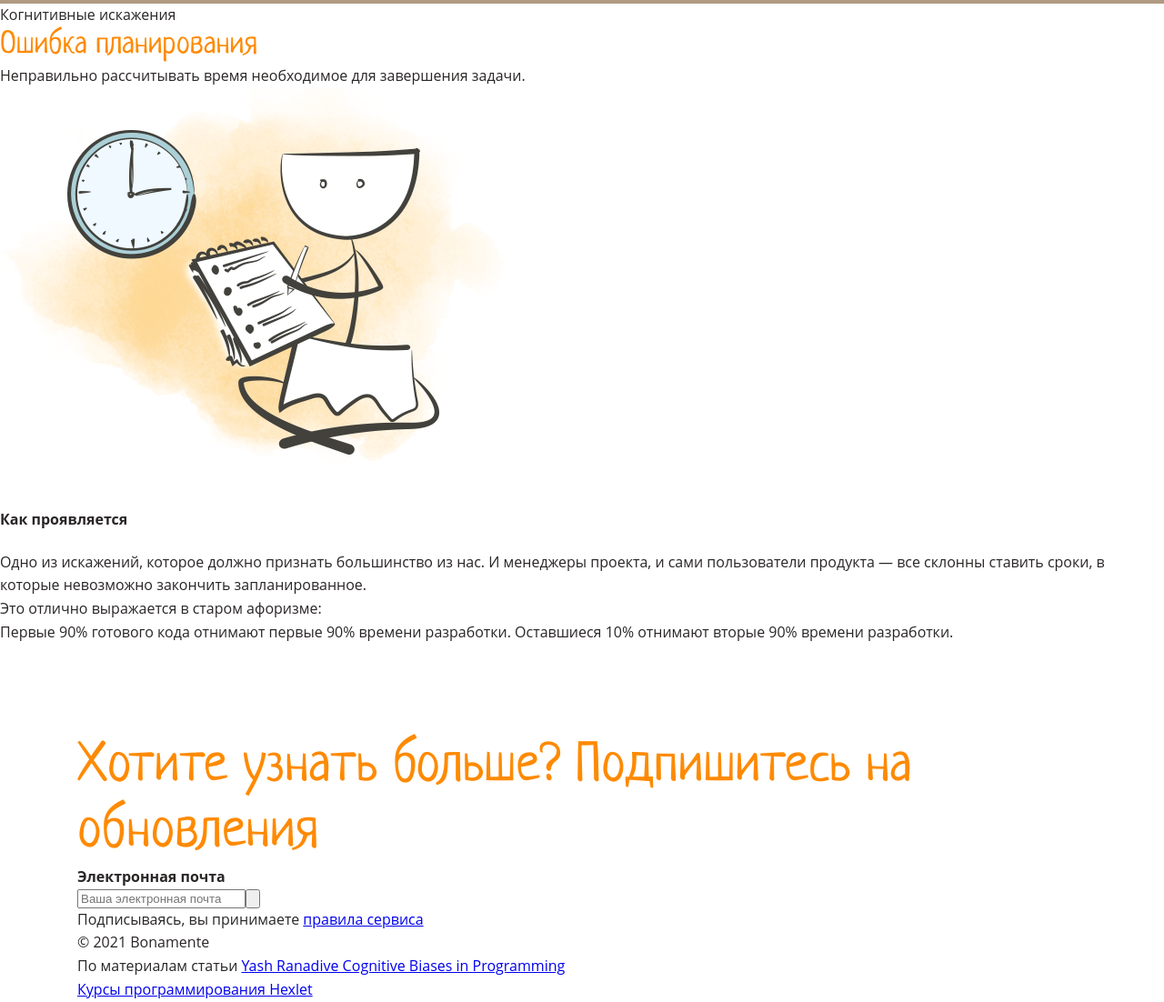
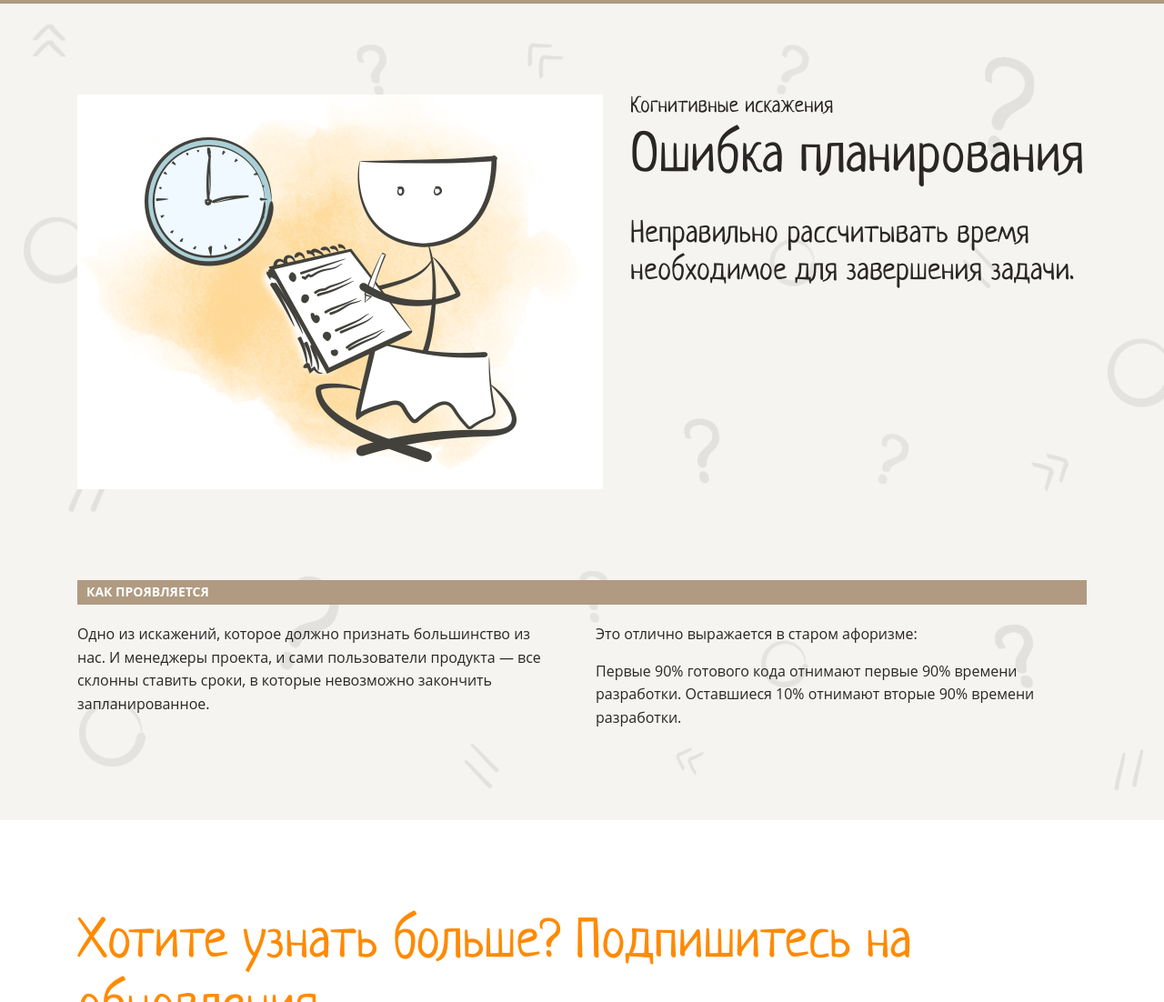
Before and after one commit to Bonamente/cognitive-biases, a website: page src/index.html in a window 1280 px wide. Shown: the part 6318-7420 px from the top of the page at 91% size. Drawn offline with Linux system fonts and the light colour scheme.

Commit message:
feat: finish errors-in-planning section

```diff
--- a/src/index.html
+++ b/src/index.html
@@ -67,7 +67,7 @@
                             </a>
                         </li>
                         <li class="card card-bg-light">
-                            <a class="card-link decoration-none" href="#planning-fallacy">
+                            <a class="card-link decoration-none" href="#errors-in-planning">
                                 <span class="card-number color-primary-dark">5</span>
                                 <h3 class="heading-3 card-title">Ошибка планирования</h3>
                                 <p class="color-dark">Неправильно рассчитывать время необходимое для завершения задачи.</p>
@@ -182,18 +182,32 @@
             </div>
         </section>
 
+        <section id="errors-in-planning" class="relative bg-img bg-light">
+            <div class="container pt-100 pb-100">
+                <div class="d-flex">
+                    <div class="column">
+                        <p class="article-intro mb-5 color-secondary-dark">Когнитивные искажения</p>
+                        <h2 class="heading-2 mb-28 color-dark">Ошибка планирования</h2>
+                        <p class="article-text">Неправильно рассчитывать время необходимое для завершения задачи.</p>
+                    </div>
+                    <div class="column mr-30 order--1">
+                        <img class="d-block" width="578" height="434" src="assets/images/5.png" aria-hidden="true" alt="">
+                    </div>
+                </div>
 
-        <article id="planning-fallacy">
-            <p>Когнитивные искажения</p>
-            <h3 class="heading-3">Ошибка планирования</h3>
-            <p>Неправильно рассчитывать время необходимое для завершения задачи.</p>
-            <img src="assets/images/5.png" aria-hidden="true" alt="">
-            <h4 class="heading-4">Как проявляется</h4>
-            <p>Одно из искажений, которое должно признать большинство из нас. И менеджеры проекта, и сами пользователи продукта — все склонны ставить сроки, в которые невозможно закончить запланированное.</p>
-            <p>Это отлично выражается в старом афоризме:</p>
-            <p>Первые 90% готового кода отнимают первые 90% времени разработки. Оставшиеся 10% отнимают вторые 90% времени разработки.</p>
-        </article>
+                <h3 class="heading-small-3 pt-5 pb-5 pl-10 mt-100 mb-20 uppercase color-white bg-brown">Как проявляется</h3>
 
+                <div class="d-flex">
+                    <div class="column pr-30 mr-30">
+                        <p>Одно из искажений, которое должно признать большинство из нас. И менеджеры проекта, и сами пользователи продукта — все склонны ставить сроки, в которые невозможно закончить запланированное.</p>
+                    </div>
+                    <div class="column pr-30">
+                        <p class="mb-15">Это отлично выражается в старом афоризме:</p>
+                        <p>Первые 90% готового кода отнимают первые 90% времени разработки. Оставшиеся 10% отнимают вторые 90% времени разработки.</p>
+                    </div>
+                </div>
+            </div>
+        </section>
     </main>
 
     <footer class="container pt-100 pb-100">
--- a/src/styles/style.css
+++ b/src/styles/style.css
@@ -82,7 +82,6 @@
   font-weight: 700;
   font-size: var(--font-size-small-h3);
   font-family: var(--font-family-main);
-  text-transform: uppercase;
 }
 
 .text-center {
```
